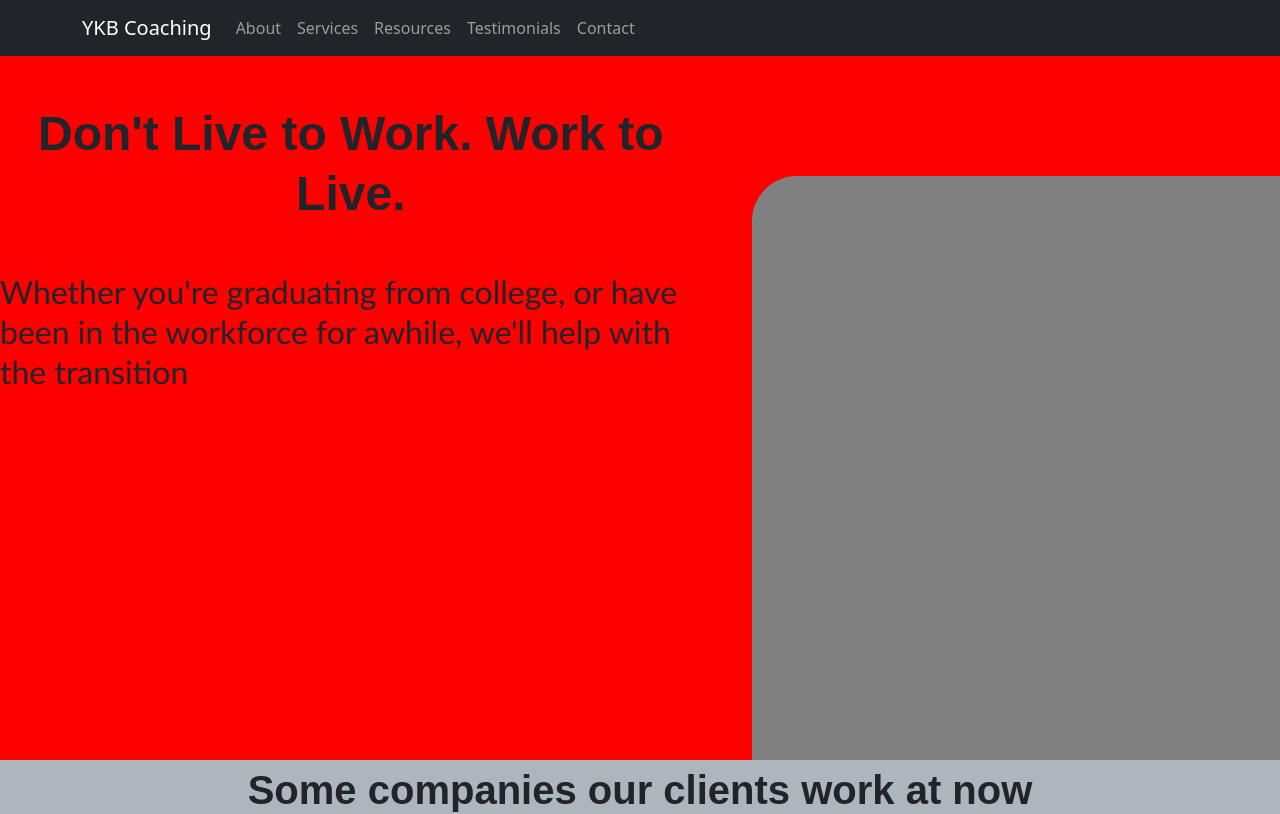
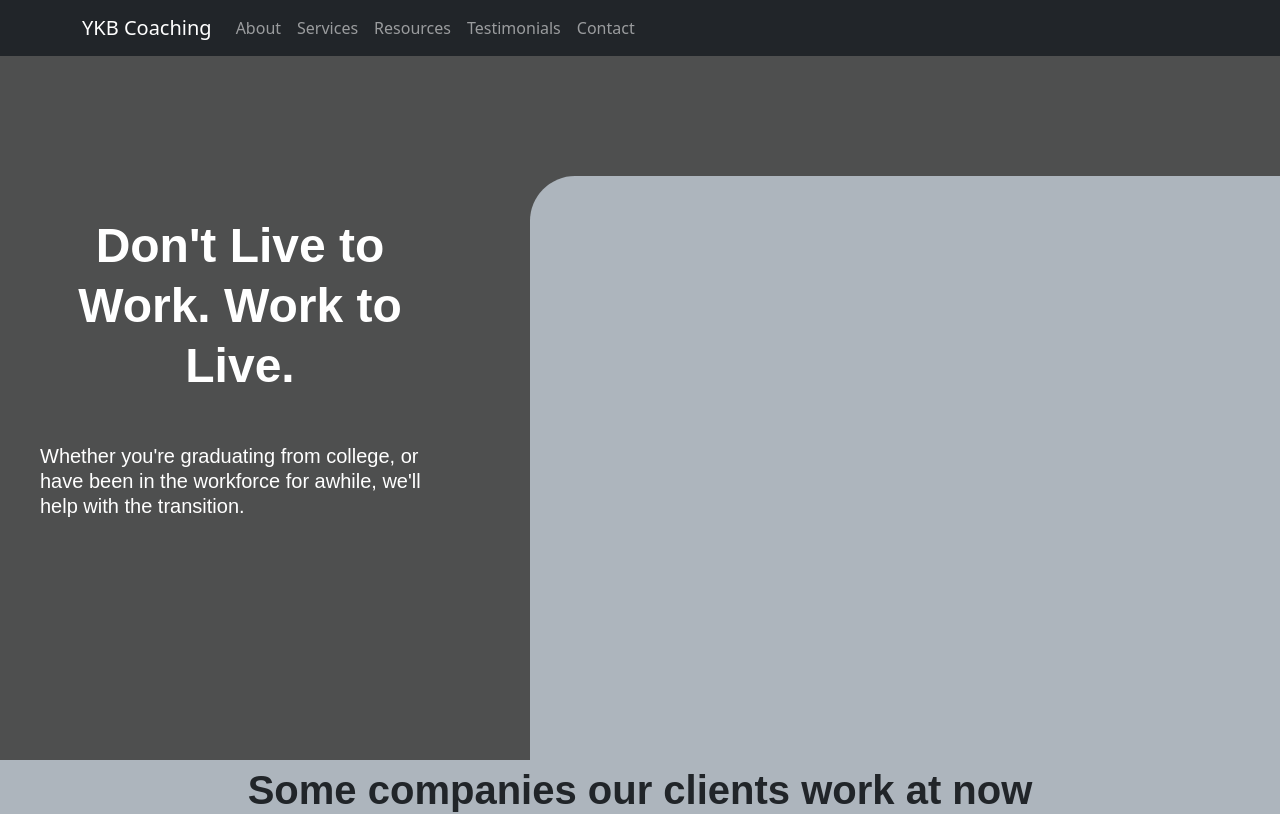
Before and after one commit to jermeewinn/YKB-solutions, a React (Create React App) app: page / in a window 1280 px wide. Shown: the top 814 px of the page. Built offline with nearby package versions, Linux system fonts and the light colour scheme; the HTML template or start-up script is replaced by a standard one.

Commit message:
styled home-banner-text

```diff
--- a/src/components/Home/Banner/index.js
+++ b/src/components/Home/Banner/index.js
@@ -3,12 +3,14 @@ import React from 'react';
 function Banner() {
     return(
         <container className='home-banner'>
-            <div id='home-banner'>
-                <h1 className='my-5'>Don't Live to Work. Work to Live.</h1>
-                <h3>Whether you're graduating from college, or have been in the workforce for awhile, we'll help with the transition </h3>
+            <div className='home-banner-left'>
+                <div className='home-banner-text'>
+                    <h1 className='my-5'>Don't Live to Work. Work to Live.</h1>
+                    <h5 className='my-5'>Whether you're graduating from college, or have been in the workforce for awhile, we'll help with the transition.</h5>
+                </div>
             </div>
             <div></div>
-            <div className='home-banner-curve'></div>
+            <div className='home-banner-right'></div>
         </container>
     )
 }
--- a/src/index.css
+++ b/src/index.css
@@ -19,7 +19,7 @@ code {
 }
 
 .App {
-  background-color: #adb5bd;;
+  background-color: #adb5bd;
 }
 
 body {
@@ -179,14 +179,28 @@ footer {
 .home-banner {
   height: 88vh;
   display: flex;
-  background: red;
+  background: #4E4F4F;
   overflow: hidden;
 }
 
-.home-banner-curve {
+.home-banner-text {
+  color: white;
+  /* max-width: 240px */
+  margin: auto;
+  margin-top: 160px
+}
+
+.home-banner-left {
+  max-width: 400px;
+  margin-left: 40px;
+  margin-right: 40px;
+}
+
+.home-banner-right {
   height: 100%;
   width: 100%;
-  background: grey;
+  /* background-image: url('/src/assets/stockPhotos/Interview.jpg'); */
+  background-color: #adb5bd;
   border-radius: 45px;
   transform: translate(50px, 120px);
 }
```
